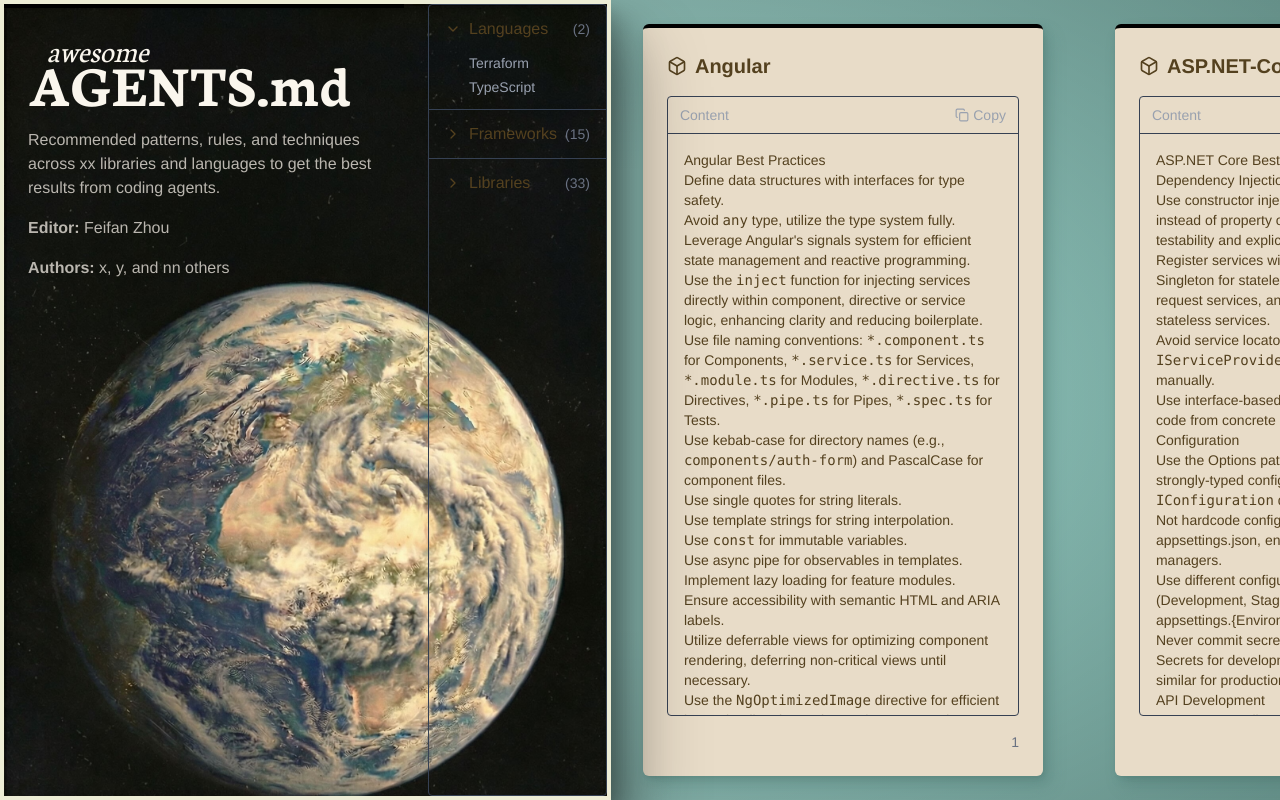
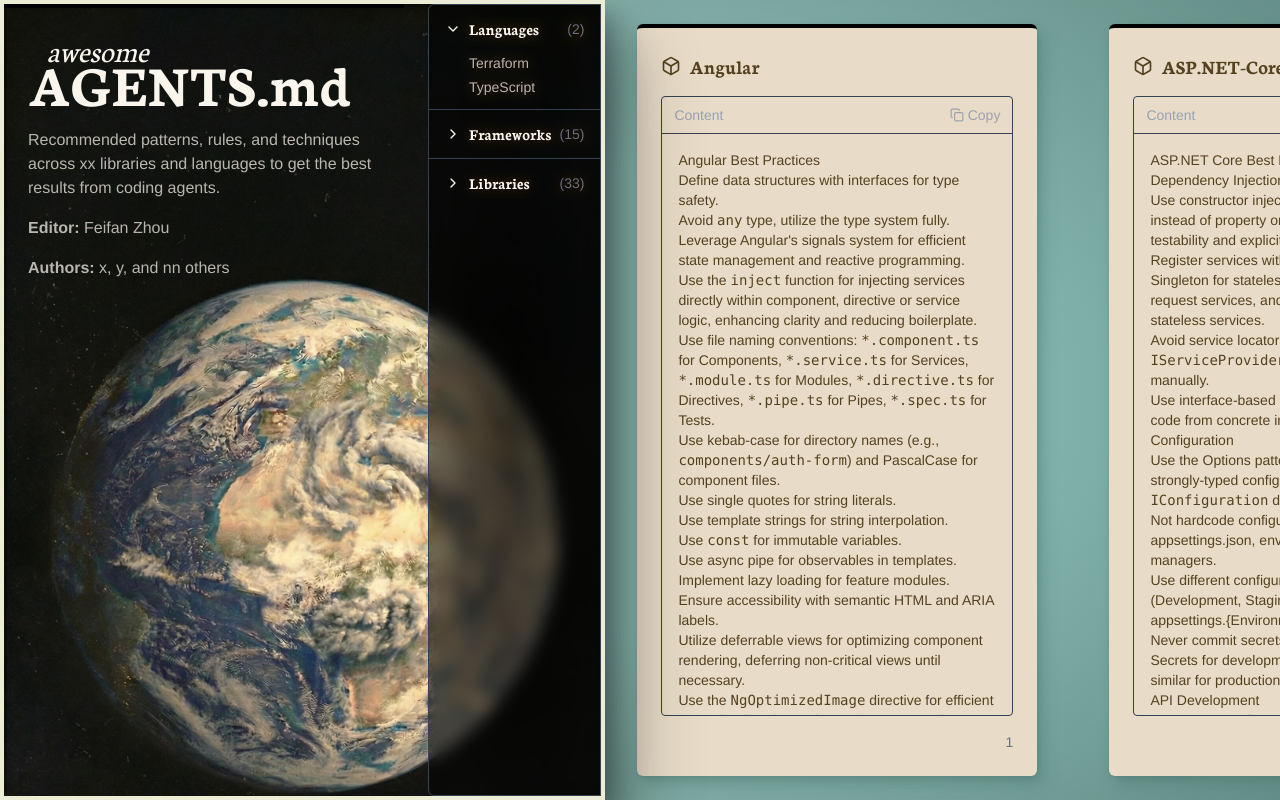
Before and after one commit to tanagram/awesomeagents.md, a Next.js app: page / in a window 1280 px wide. Built offline with nearby package versions, Linux system fonts and the light colour scheme.

Commit message:
Iterate on Table of Contents appearance

```diff
--- a/src/app/globals.css
+++ b/src/app/globals.css
@@ -15,6 +15,9 @@
   --color-background: var(--background);
   --color-foreground: var(--foreground);
   --font-sans: "Helvetica Neue", Helvetica, Arial, sans-serif;
+  --text-shadow-foundation:
+    0 0 2px oklch(0.1 0.04 80.65),
+    0 0 10px oklch(0.3 0.1 80.65);
   --shadow-elevation-medium: 0.4px 0.6px 1px hsl(var(--content-card-shadow-color) / 0.1),
     1.6px 2.3px 3.8px -0.3px hsl(var(--content-card-shadow-color) / 0.17),
     3.4px 4.9px 8.1px -0.7px hsl(var(--content-card-shadow-color) / 0.25),
@@ -41,3 +44,7 @@
   color: var(--foreground);
   font-family: var(--font-sans);
 }
+
+.text-shadow-foundation {
+  text-shadow: var(--text-shadow-foundation);
+}
--- a/src/components/ContentCard.tsx
+++ b/src/components/ContentCard.tsx
@@ -1,6 +1,10 @@
 "use client";
 
 import { useState, type ReactNode } from "react";
+
+import { Neuton } from "next/font/google";
+
+const neuton = Neuton({ weight: ["700"] });
 
 function PackageIcon() {
   return (
@@ -56,7 +60,9 @@
           <div className="flex shrink-0 flex-col gap-2">
             <div className="flex items-center gap-2">
               <span className="text-xl">{icon ?? <PackageIcon />}</span>
-              <h2 className="text-xl font-semibold">{title}</h2>
+              <h2 className={`text-xl font-semibold ${neuton.className}`}>
+                {title}
+              </h2>
             </div>
             {description && (
               <p className="text-sm text-gray-400">{description}</p>
--- a/src/components/TableOfContents.tsx
+++ b/src/components/TableOfContents.tsx
@@ -1,3 +1,7 @@
+import { Neuton } from "next/font/google";
+
+const neuton = Neuton({ weight: ["400", "700"] });
+
 export interface TableOfContentsData {
   languages: string[];
   frameworks: string[];
@@ -39,14 +43,17 @@
       open={defaultOpen}
       className="group border-b border-gray-700 last:border-b-0"
     >
-      <summary className="flex cursor-pointer list-none items-center gap-2 px-4 py-3 font-medium transition-colors hover:bg-gray-800">
+      <summary className="text-shadow-foundation flex cursor-pointer list-none items-center gap-2 px-4 py-3 font-medium text-white transition-colors hover:bg-gray-800">
         <ChevronIcon />
-        <span>{title}</span>
+        <span className={`font-bold ${neuton.className}`}>{title}</span>
         <span className="ml-auto text-sm text-gray-500">({items.length})</span>
       </summary>
       <ul className="flex flex-col gap-1 px-4 pb-3 pl-10">
         {items.map((item) => (
-          <li key={item} className="text-sm text-gray-400 hover:text-white">
+          <li
+            key={item}
+            className="text-secondary-white text-shadow-foundation text-sm hover:text-white"
+          >
             {item}
           </li>
         ))}
@@ -61,7 +68,7 @@
 
 export function TableOfContents({ data }: TableOfContentsProps) {
   return (
-    <div className="rounded border border-gray-700">
+    <div className="overflow-y-scroll rounded-l-md border border-gray-700 bg-[radial-gradient(ellipse_at_center,rgba(0,0,0,0.8)_0%,rgba(0,0,0,0.5)_80%)] backdrop-blur-sm">
       <CollapsibleSection
         title="Languages"
         items={data.languages}
```
